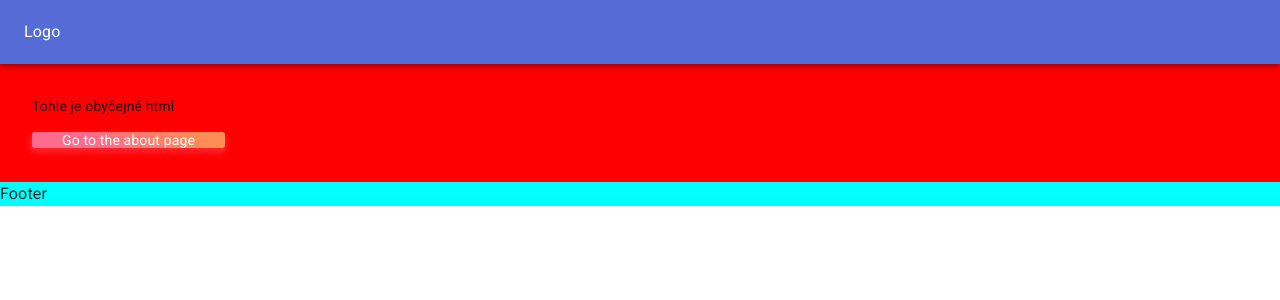
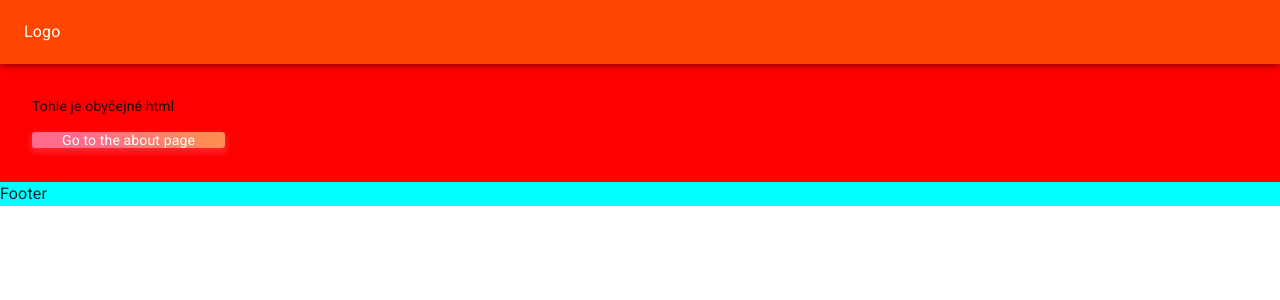
Before and after one commit to gugcz/web21-frontend, a Next.js app: page / in a window 1280 px wide. Shown: the top 300 px of the page. Built offline with nearby package versions, Linux system fonts and the light colour scheme.

Commit message:
fix: eslint issues

```diff
--- a/components/layout/AppHeader/AppHeader.jsx
+++ b/components/layout/AppHeader/AppHeader.jsx
@@ -3,8 +3,8 @@
 import Logo from '../../common/Logo/Logo';
 
 const useStyles = makeStyles(() => ({
-  title: {
-    backgroundColor: 'blue',
+  root: {
+    backgroundColor: 'orangered',
   },
 }));
 
@@ -12,7 +12,7 @@
   const classes = useStyles();
 
   return (
-    <AppBar position="static">
+    <AppBar position="static" className={classes.root}>
       <Toolbar>
         <Logo />
       </Toolbar>
```
Also changed, not shown: .eslintrc.js.
